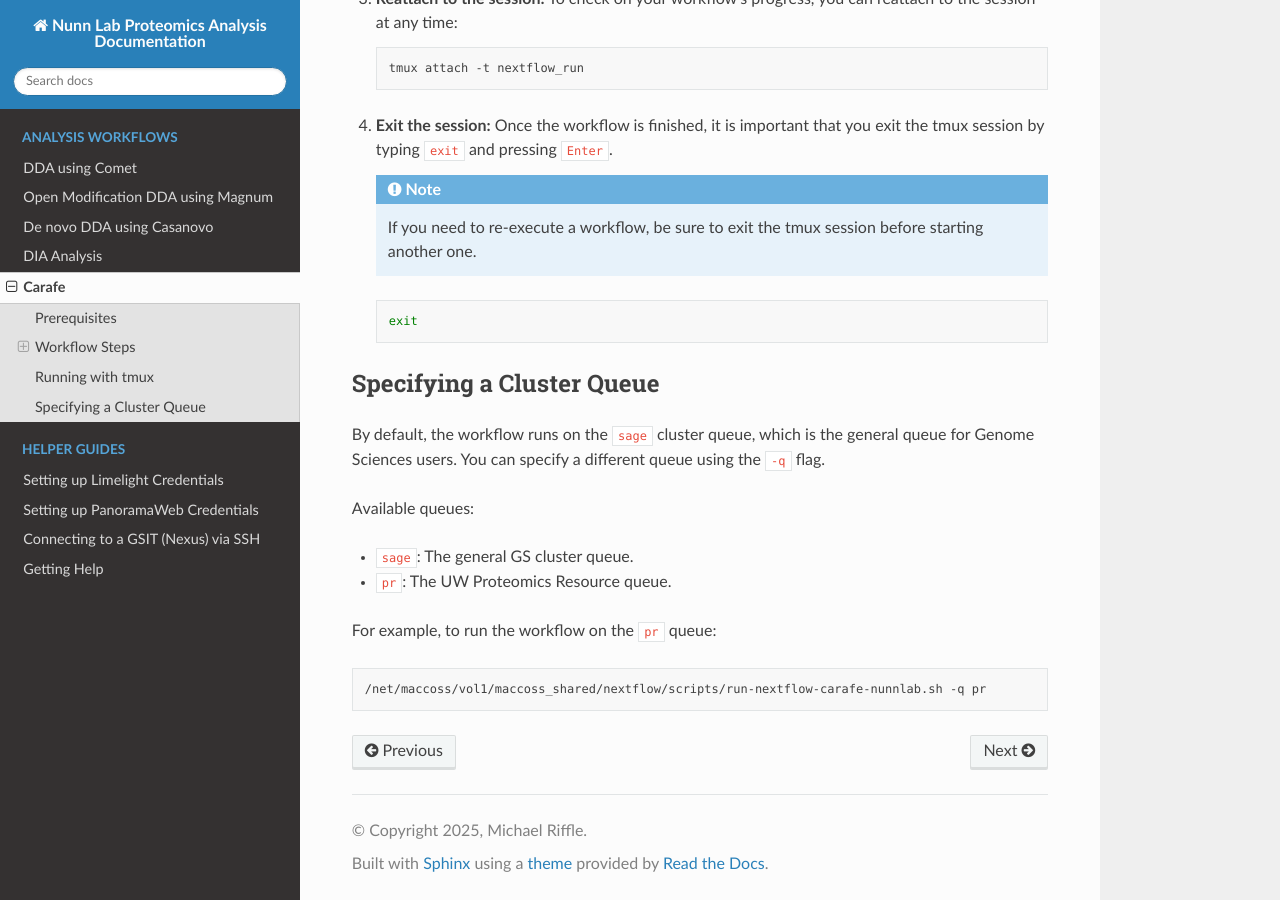
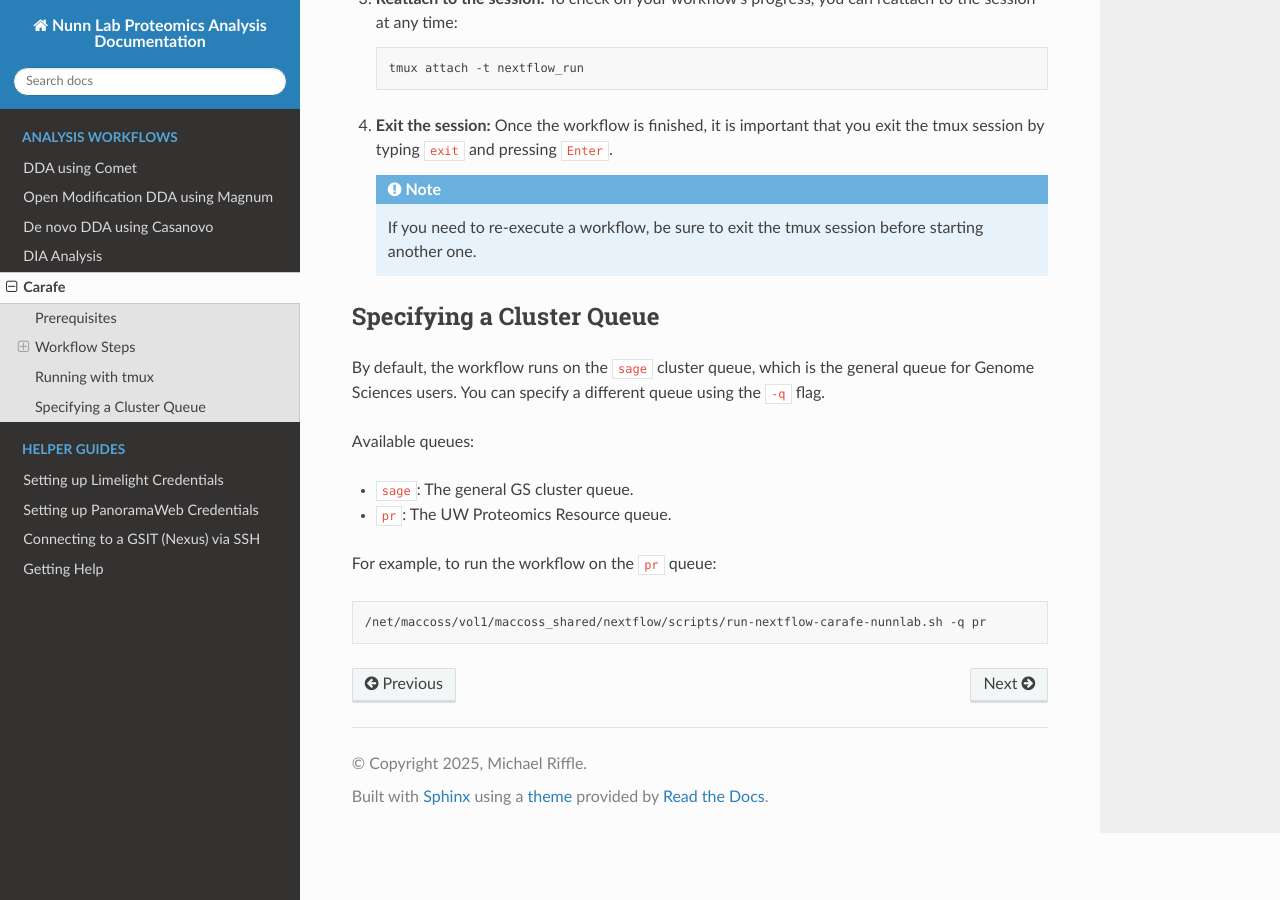
Before and after one commit to Nunn-Lab-UW/proteomics-analysis-documentation, a Sphinx documentation site: the page built from docs/carafe.rst, in a window 1280 px wide and 900 px high, scrolled down 1608 px. Built offline with Sphinx 7.4.7 and the Read the Docs theme 3.1.0, drawn with Linux system fonts in a browser that asks for light colours.

Commit message:
remove unnecessary code block

```diff
--- a/docs/carafe.rst
+++ b/docs/carafe.rst
@@ -87,10 +87,6 @@ It is highly recommended to run long processes like this workflow inside a `tmux
    .. note::
       If you need to re-execute a workflow, be sure to exit the tmux session before starting another one.
 
-   .. code-block:: bash
-
-      exit
-
 Specifying a Cluster Queue
 --------------------------
 
--- a/docs/dda_casanovo.rst
+++ b/docs/dda_casanovo.rst
@@ -92,10 +92,6 @@ It is highly recommended to run long processes like this workflow inside a `tmux
    .. note::
       If you need to re-execute a workflow, be sure to exit the tmux session before starting another one.
 
-   .. code-block:: bash
-
-      exit
-
 Specifying a Cluster Queue
 --------------------------
 
--- a/docs/dda_comet.rst
+++ b/docs/dda_comet.rst
@@ -94,10 +94,6 @@ It is highly recommended to run long processes like this workflow inside a `tmux
    .. note::
       If you need to re-execute a workflow, be sure to exit the tmux session before starting another one.
 
-   .. code-block:: bash
-
-      exit
-
 Specifying a Cluster Queue
 --------------------------
 
--- a/docs/dia_analysis.rst
+++ b/docs/dia_analysis.rst
@@ -87,10 +87,6 @@ It is highly recommended to run long processes like this workflow inside a `tmux
    .. note::
       If you need to re-execute a workflow, be sure to exit the tmux session before starting another one.
 
-   .. code-block:: bash
-
-      exit
-
 Specifying a Cluster Queue
 --------------------------
 
```
